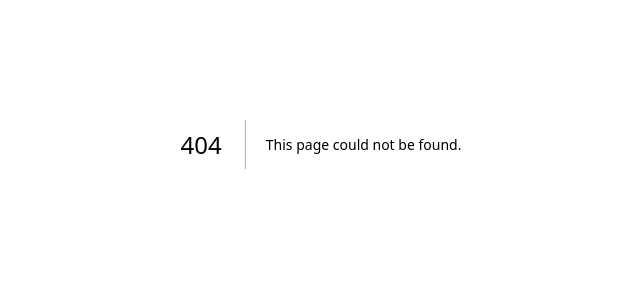
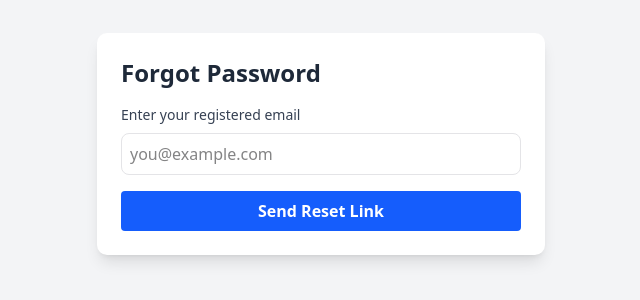
Before and after one commit to imkrishn/smartlink-kk, a Next.js app: page /auth/forgotPassword in a window 1280 px wide. Before the commit this address had no page. Shown: the part 256-556 px from the top of the page, without its empty margins (319-959 px from the left). Built offline with nearby package versions, Linux system fonts and the light colour scheme; no server answers.

Commit message:
feat: add forgot password and reset password flow with email verification

```diff
--- /dev/null
+++ b/app/auth/forgotPassword/page.tsx
@@ -0,0 +1,58 @@
+"use client";
+
+import { account } from "@/app/appwrite";
+import { useState } from "react";
+import { toast } from "sonner";
+
+export default function ForgotPasswordPage() {
+  const [email, setEmail] = useState("");
+  const [sent, setSent] = useState(false);
+
+  const sendMagicLink = async () => {
+    try {
+      await account.createRecovery(
+        email,
+        `${process.env.NEXT_PUBLIC_URL}/auth/resetPassword?email=${email}`
+      );
+      setSent(true);
+    } catch (err: any) {
+      toast.error(err?.message ?? "Something went wrong");
+    }
+  };
+
+  return (
+    <main className="min-h-screen flex items-center justify-center bg-gray-100">
+      <div className="bg-white shadow-lg p-6 w-full max-w-md rounded-lg">
+        <h2 className="text-2xl font-semibold text-gray-800 mb-4">
+          Forgot Password
+        </h2>
+
+        {sent ? (
+          <p className="text-green-600 text-sm">
+            ✅ Magic reset link sent to your email.
+          </p>
+        ) : (
+          <>
+            <label className="block mb-2 text-sm font-medium text-gray-700">
+              Enter your registered email
+            </label>
+            <input
+              type="email"
+              placeholder="you@example.com"
+              value={email}
+              onChange={(e) => setEmail(e.target.value)}
+              className="w-full p-2 mb-4 border rounded-md focus:outline-none focus:ring-2 focus:ring-blue-500"
+            />
+
+            <button
+              onClick={sendMagicLink}
+              className="w-full bg-blue-600 hover:bg-blue-700 text-white font-semibold py-2 rounded"
+            >
+              Send Reset Link
+            </button>
+          </>
+        )}
+      </div>
+    </main>
+  );
+}
--- /dev/null
+++ b/app/auth/resetPassword/page.tsx
@@ -0,0 +1,13 @@
+"use client";
+export const dynamic = "force-dynamic";
+
+import { Suspense } from "react";
+import ResetPasswordForm from "@/components/ResetPassword";
+
+export default function ResetPasswordPageWrapper() {
+  return (
+    <Suspense fallback={<div>Loading reset form...</div>}>
+      <ResetPasswordForm />
+    </Suspense>
+  );
+}
--- /dev/null
+++ b/components/ResetPassword.tsx
@@ -0,0 +1,108 @@
+"use client";
+
+import { useSearchParams, useRouter } from "next/navigation";
+import { useState } from "react";
+import { toast } from "sonner";
+import bcryptjs from "bcryptjs";
+import { Query } from "appwrite";
+import { account, database } from "@/app/appwrite";
+
+const DB_ID = process.env.NEXT_PUBLIC_APPWRITE_DATABASE_ID!;
+const COLLECTION_ID = process.env.NEXT_PUBLIC_APPWRITE_COLLECTION_USER_ID!;
+
+export default function ResetPasswordForm() {
+  const searchParams = useSearchParams();
+  const router = useRouter();
+
+  const email = searchParams.get("email");
+  const userId = searchParams.get("userId");
+  const secret = searchParams.get("secret");
+
+  const [password, setPassword] = useState("");
+  const [confirm, setConfirm] = useState("");
+  const [loading, setLoading] = useState(false);
+  const [error, setError] = useState("");
+
+  async function handleReset() {
+    setError("");
+
+    if (!userId || !secret || !email) {
+      setError("Invalid or expired reset link.");
+      return;
+    }
+
+    if (password !== confirm) {
+      setError("Passwords do not match.");
+      return;
+    }
+
+    try {
+      setLoading(true);
+
+      const user = await database.listDocuments(DB_ID, COLLECTION_ID, [
+        Query.equal("email", email),
+      ]);
+
+      await account.updateRecovery(userId, secret, password);
+
+      const salt = await bcryptjs.genSalt(10);
+      const hashedPassword = await bcryptjs.hash(password, salt);
+
+      await database.updateDocument(
+        DB_ID,
+        COLLECTION_ID,
+        user.documents[0].$id,
+        {
+          password: hashedPassword,
+        }
+      );
+
+      toast.success("Password reset successful!");
+      router.push("/auth/login");
+    } catch (err: any) {
+      setError(err.message || "Reset failed");
+    } finally {
+      setLoading(false);
+    }
+  }
+
+  return (
+    <main className="min-h-screen flex items-center justify-center bg-gray-50">
+      <div className="bg-white shadow-lg p-6 w-full max-w-md rounded-lg">
+        <h2 className="text-xl font-semibold text-gray-800 mb-4">
+          Reset Your Password
+        </h2>
+
+        {error && <p className="text-red-600 text-sm mb-3">{error}</p>}
+
+        <label className="block text-sm font-medium text-gray-700 mb-1">
+          New Password
+        </label>
+        <input
+          type="password"
+          value={password}
+          onChange={(e) => setPassword(e.target.value)}
+          className="w-full mb-4 px-3 py-2 border rounded-md focus:ring focus:ring-blue-300 outline-none"
+        />
+
+        <label className="block text-sm font-medium text-gray-700 mb-1">
+          Confirm Password
+        </label>
+        <input
+          type="password"
+          value={confirm}
+          onChange={(e) => setConfirm(e.target.value)}
+          className="w-full mb-4 px-3 py-2 border rounded-md focus:ring focus:ring-blue-300 outline-none"
+        />
+
+        <button
+          disabled={loading}
+          onClick={handleReset}
+          className="w-full bg-blue-600 hover:bg-blue-700 text-white font-semibold py-2 px-4 rounded transition disabled:opacity-50"
+        >
+          {loading ? "Resetting..." : "Reset Password"}
+        </button>
+      </div>
+    </main>
+  );
+}
```
